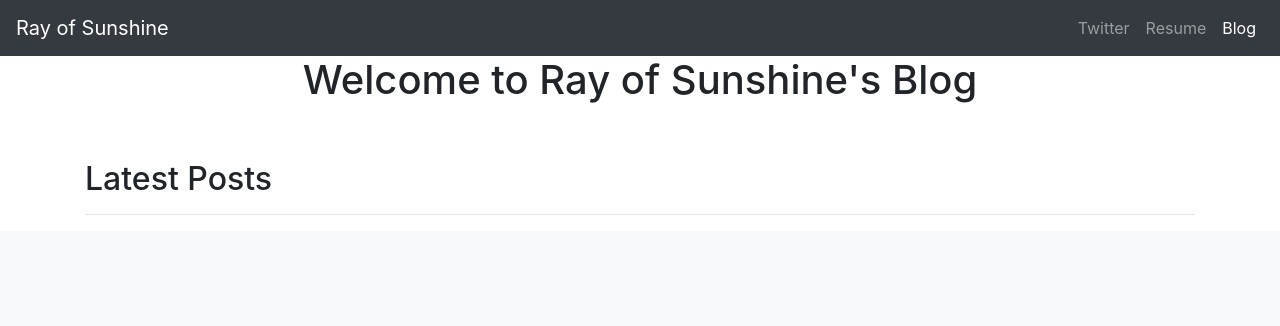
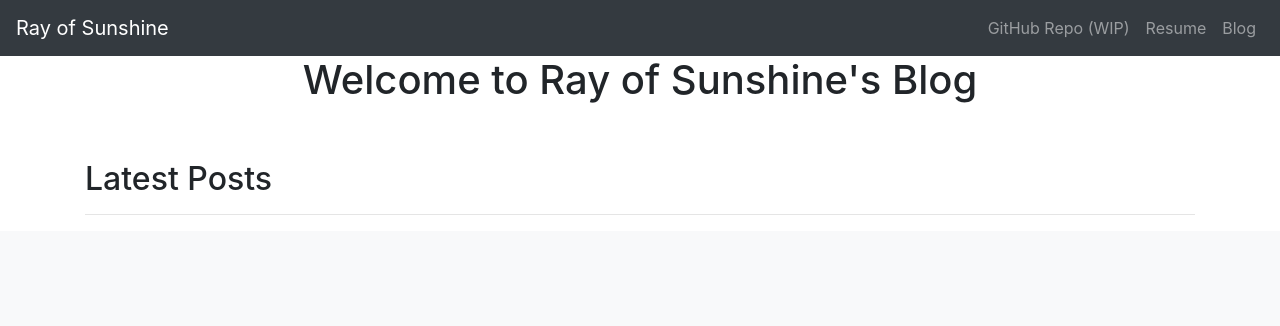
Before and after one commit to radlad7/portfolio-project, a Django app: page /blog/ in a window 1280 px wide. Shown: the top 326 px of the page. Run offline with Django 3.2, Linux system fonts and the light colour scheme; data that the repository does not hold is empty; some libraries are stand-ins or nearby versions.

Commit message:
Creating links for Job Interviews. Removing dummy links/data.

```diff
--- a/blog/templates/blog/allblogs.html
+++ b/blog/templates/blog/allblogs.html
@@ -24,9 +24,9 @@
         </button>
         <div class="collapse navbar-collapse" id="navbarNavAltMarkup">
           <div class="navbar-nav ml-auto">
-            <a class="nav-item nav-link" href="http://twitter.com/nickchuckwalter">Twitter</a>
-            <a class="nav-item nav-link" href="{% static 'resume.pdf' %}">Resume</a>
-            <a class="nav-item nav-link active" href="{% url 'allblogs' %}">Blog</a>
+            <a class="nav-item nav-link" href="http://github.com/radlad7">GitHub Repo (WIP)</a>
+            <a class="nav-item nav-link" href="{% static 'us_doi.pdf' %}">Resume</a>
+            <a class="nav-item nav-link" href="{% url 'allblogs' %}">Blog</a>
           </div>
         </div>
       </nav>
--- a/blog/templates/blog/detail.html
+++ b/blog/templates/blog/detail.html
@@ -24,9 +24,9 @@
         </button>
         <div class="collapse navbar-collapse" id="navbarNavAltMarkup">
           <div class="navbar-nav ml-auto">
-            <a class="nav-item nav-link" href="http://twitter.com/nickchuckwalter">Twitter</a>
-            <a class="nav-item nav-link" href="{% static 'resume.pdf' %}">Resume</a>
-            <a class="nav-item nav-link active" href="{% url 'allblogs' %}">Blog</a>
+            <a class="nav-item nav-link" href="http://github.com/radlad7">GitHub Repo (WIP)</a>
+            <a class="nav-item nav-link" href="{% static 'us_doi.pdf' %}">Resume</a>
+            <a class="nav-item nav-link" href="{% url 'allblogs' %}">Blog</a>
           </div>
         </div>
       </nav>
--- a/jobs/templates/jobs/home.html
+++ b/jobs/templates/jobs/home.html
@@ -24,7 +24,7 @@
         </button>
         <div class="collapse navbar-collapse" id="navbarNavAltMarkup">
           <div class="navbar-nav ml-auto">
-            <a class="nav-item nav-link" href="http://twitter.com/nntaleb">Twitter</a>
+            <a class="nav-item nav-link" href="http://github.com/radlad7">GitHub Repo (WIP)</a>
             <a class="nav-item nav-link" href="{% static 'us_doi.pdf' %}">Resume</a>
             <a class="nav-item nav-link" href="{% url 'allblogs' %}">Blog</a>
           </div>
```
Also changed, not shown: 1 other file.
